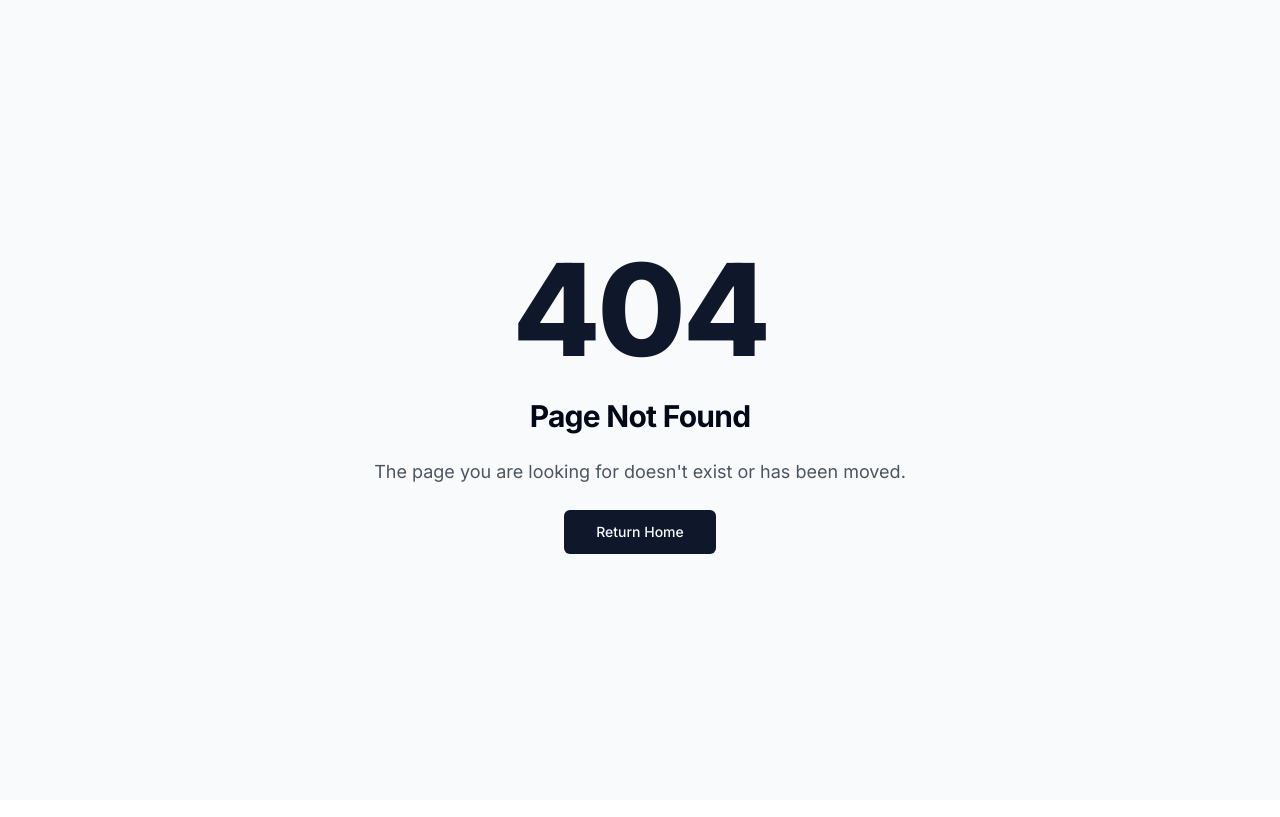
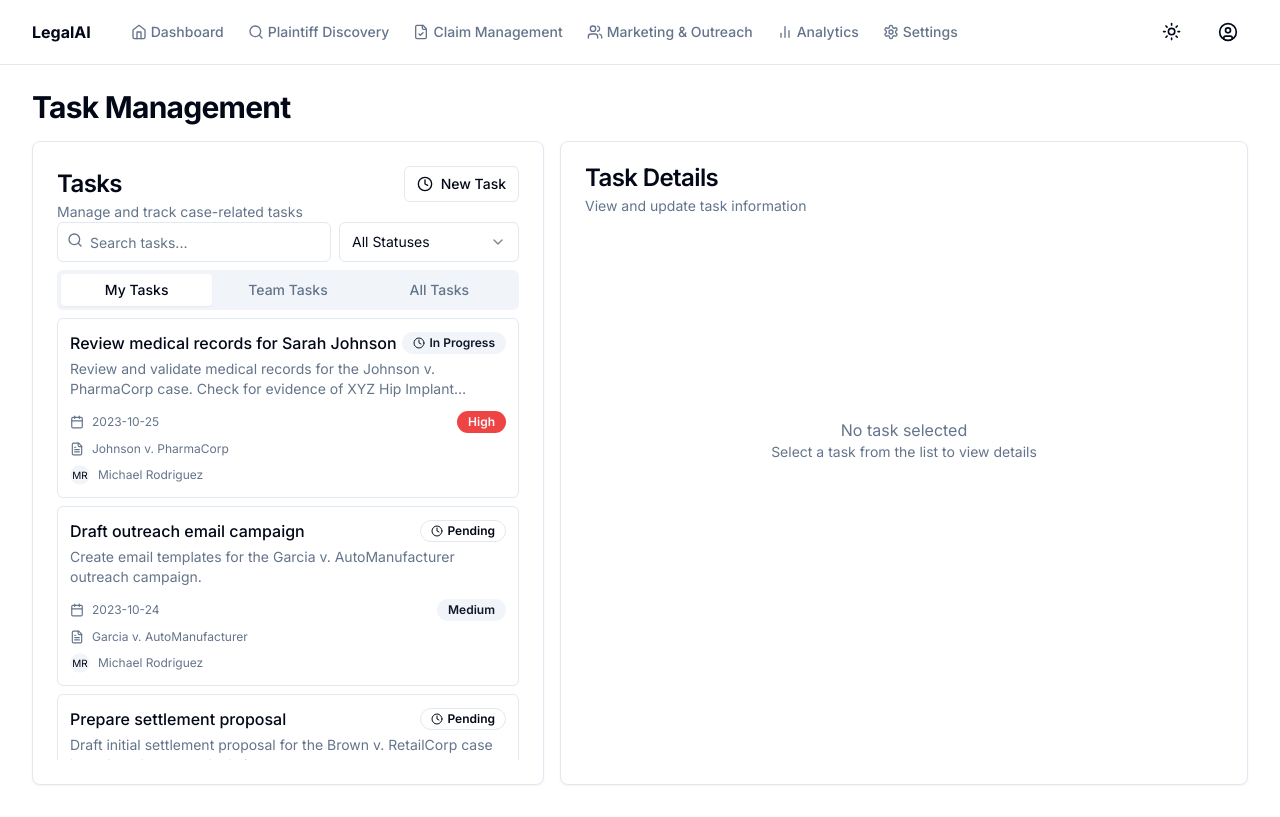
Before and after one commit to dzodze00/claimlylawyer, a Next.js app: page /dashboard/tasks in a window 1280 px wide. Before the commit this address had no page. Built offline with nearby package versions, Linux system fonts and the light colour scheme.

Commit message:
Create page.tsx

```diff
--- /dev/null
+++ b/app/dashboard/tasks/page.tsx
@@ -0,0 +1,13 @@
+import { TaskManager } from "@/components/task-manager"
+
+export default function TasksPage() {
+  return (
+    <div className="flex-1 space-y-4 p-8 pt-6">
+      <div className="flex items-center justify-between space-y-2">
+        <h2 className="text-3xl font-bold tracking-tight">Task Management</h2>
+      </div>
+
+      <TaskManager />
+    </div>
+  )
+}
```
